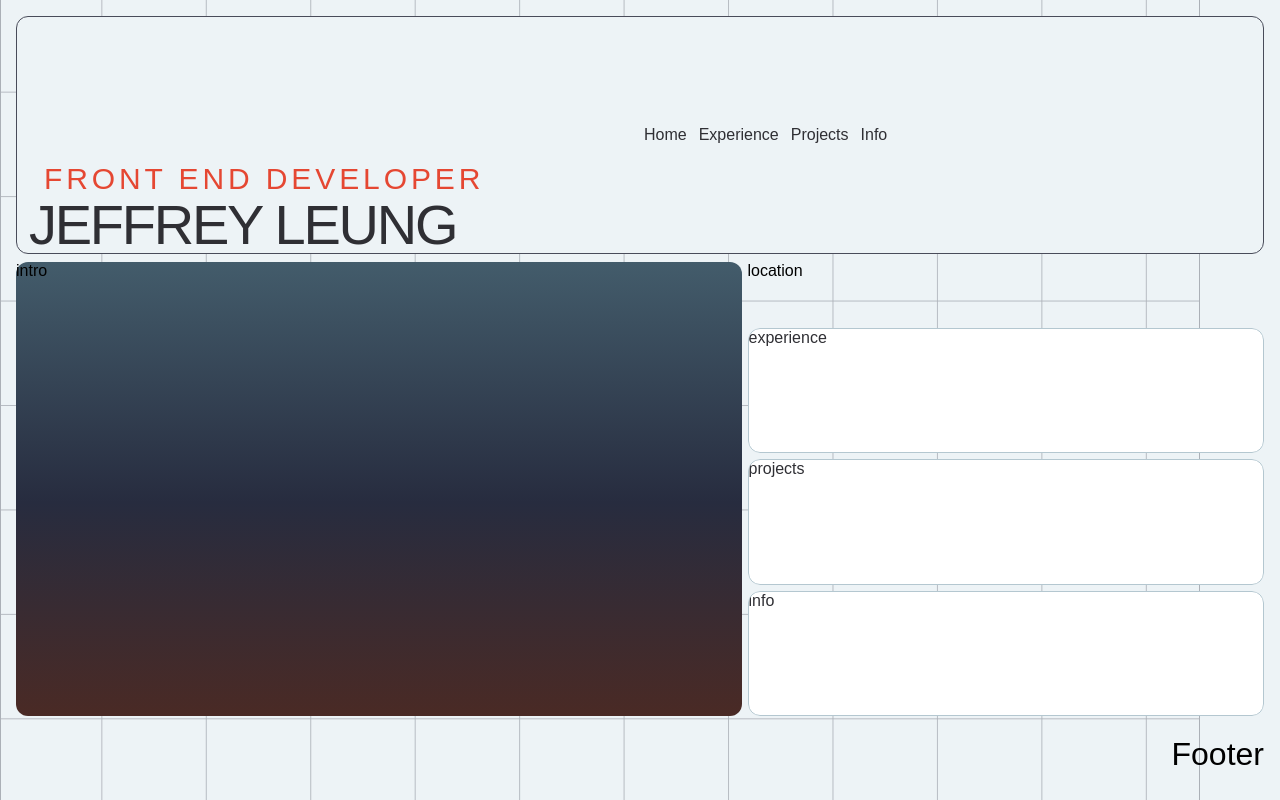
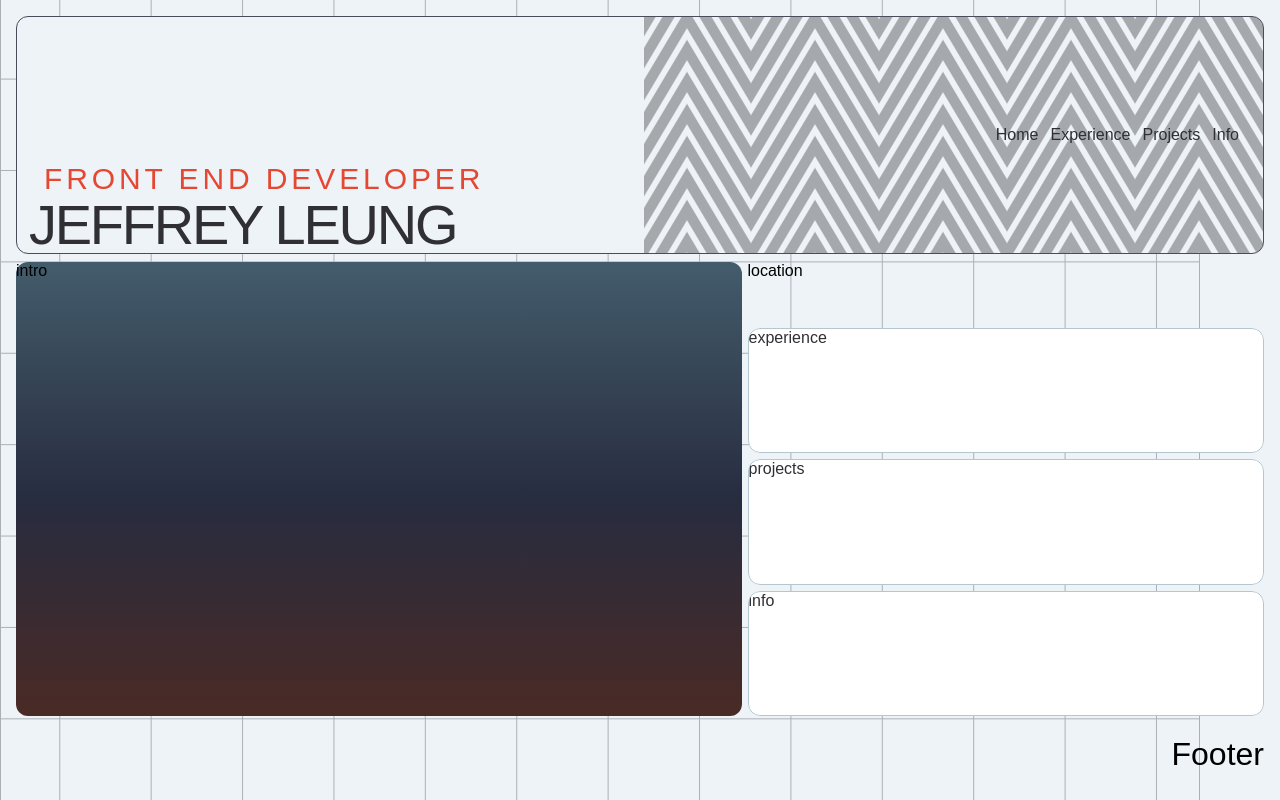
Before and after one commit to jef1993/project-r, a React (Vite) app: page / in a window 1280 px wide. Built offline with nearby package versions, Linux system fonts and the light colour scheme; a web font is replaced by a local one.

Commit message:
wave pattern

```diff
--- a/src/App.tsx
+++ b/src/App.tsx
@@ -102,7 +102,7 @@ function App() {
             }}
             transition={{ delay: isTrasitioned ? 0.45 : 0 }}
           >
-            <Header isAnimated={isAnimated} />
+            <Header isAnimated={isAnimated} y={ySpring} />
 
             <AnimatePresence mode="popLayout">
               <motion.main
--- a/src/layout/BgGrid.tsx
+++ b/src/layout/BgGrid.tsx
@@ -11,13 +11,13 @@ interface BgGridProps {
 
 const BgGrid: React.FC<BgGridProps> = ({
   y,
-  gridSize = 80,
-  strokeWidth = 0.25,
+  gridSize = 70,
+  strokeWidth = 0.3,
 }) => {
   const location = useLocation();
   const isInIndex = location.pathname === "/";
   const { colors } = useTheme();
-  const xOffset = useTransform(y, (y) => -y * 0.15);
+  const xOffset = useTransform(y, (y) => -y * 0.1);
   const pathMid = gridSize / 10;
   const pathEnd = gridSize / 5;
 
@@ -74,8 +74,8 @@ const BgGrid: React.FC<BgGridProps> = ({
           </motion.pattern>
         </defs>
         <motion.rect
-          height="200"
-          width="200"
+          height="100%"
+          width="100%"
           className="grid-ctn"
           fill="url(#Pattern)"
           strokeWidth={strokeWidth}
--- a/src/layout/Header.tsx
+++ b/src/layout/Header.tsx
@@ -1,9 +1,11 @@
 import { Link, useLocation } from "react-router-dom";
-import { motion } from "framer-motion";
 import { StyledHeader, StyledHeaderLogo } from "./styles";
+import { MotionValue, motion, useTransform } from "framer-motion";
+import { fill } from "lodash";
 
 interface HeaderProps {
   isAnimated: boolean;
+  y: MotionValue<number>;
 }
 
 const headerAnimate = {
@@ -23,24 +25,35 @@ const headerAnimate = {
   },
 };
 
-const Header: React.FC<HeaderProps> = ({ isAnimated }) => {
+const Header: React.FC<HeaderProps> = ({ isAnimated, y }) => {
   const { pathname } = useLocation();
   const isInIndex = pathname === "/";
   const animateKey = isInIndex ? "index" : "pages";
+  const offset = useTransform(y, (y) => -y * 0.08);
   const { paddingInline, delay, fontSize, logoMarginLeft, logoSize } =
     headerAnimate[animateKey];
+
+  const waveLinePoints = (offset = 0, strokeWidth = 16) => {
+    return `0,${100 + offset} 0,${
+      100 - strokeWidth + offset
+    } 50,${offset} 100,${100 - strokeWidth + offset} 100,${100 + offset} 50,${
+      strokeWidth + offset
+    }`;
+  };
+
+  const waveLines = () => {};
+
   return (
     <StyledHeader
       className="header"
-      initial={{
-        paddingInline: paddingInline,
-      }}
-      animate={{
-        paddingInline,
-      }}
       transition={{ delay: isAnimated ? 0.45 : 0 }}
     >
-      <StyledHeaderLogo className="header-logo">
+      <StyledHeaderLogo
+        className="header-logo"
+        initial={{ paddingInline }}
+        animate={{ paddingInline }}
+        transition={{ delay: isAnimated ? 0.45 : 0 }}
+      >
         <motion.p
           className="header-logo__title"
           initial={{
@@ -73,6 +86,49 @@ const Header: React.FC<HeaderProps> = ({ isAnimated }) => {
         </motion.p>
       </StyledHeaderLogo>
       <div className="header__pattern">
+        <svg
+          className="header__svg"
+          viewBox="0 0 100 100"
+          xmlns="http://www.w3.org/2000/svg"
+          opacity={0.3}
+        >
+          <defs>
+            <motion.pattern
+              id="arrows"
+              viewBox="0 0 100 100"
+              width="0.1"
+              height="0.1"
+            >
+              <polygon fill="#000000" points={waveLinePoints(75)} />
+              <polygon fill="#000000" points={waveLinePoints(50)} />
+              <polygon fill="#000000" points={waveLinePoints(25)} />
+              <polygon fill="#000000" points={waveLinePoints()} />
+              <polygon fill="#000000" points={waveLinePoints(-25)} />
+              <polygon fill="#000000" points={waveLinePoints(-50)} />
+              <polygon fill="#000000" points={waveLinePoints(-75)} />
+            </motion.pattern>
+            <motion.pattern
+              viewBox="0 0 20 20"
+              width="0.4"
+              height="0.4"
+              id="arrow-box"
+              animate={{ stroke: ["#72eb02", "#aa1a1a"] }}
+              style={{ y: offset }}
+              transition={{
+                duration: 2,
+                repeat: Infinity,
+              }}
+            >
+              <rect
+                width="100%"
+                height="100%"
+                fill="url(#arrows)"
+                strokeWidth={0}
+              ></rect>
+            </motion.pattern>
+          </defs>
+          <motion.rect height="100%" width="100%" fill="url(#arrow-box)" />
+        </svg>
         <div className="links">
           <Link to="">Home</Link>
           <Link to="/experience">Experience</Link>
--- a/src/layout/styles.tsx
+++ b/src/layout/styles.tsx
@@ -18,17 +18,31 @@ export const StyledHeader = styled(motion.header)`
   margin-inline: auto;
   z-index: 10;
   background-color: ${getColors("background")};
-  padding: 0 1.2rem;
   align-items: center;
+  padding: 0;
+  overflow: hidden;
 
   & .header {
     &__pattern {
       grid-area: 1/7/-1/-1;
+      position: relative;
+      overflow: hidden;
+      height: 100%;
+      display: flex;
+      align-items: center;
+      justify-content: flex-end;
 
       & > .links {
         display: flex;
         gap: 12px;
+        margin-right: 2.4rem;
       }
+    }
+
+    &__svg {
+      position: absolute;
+      height: 50vmax;
+      z-index: -1;
     }
   }
 `;
@@ -88,7 +102,7 @@ export const StyledBgGrid = styled(motion.div)`
   background-size: 100px;
   opacity: 0.4;
   overflow: hidden;
-  border-inline: 1px solid ${getColors("borderMain")};
+  border-inline: 1.4px solid ${getColors("borderMain")};
 
   & > svg {
     height: 100vmax;
@@ -96,8 +110,5 @@ export const StyledBgGrid = styled(motion.div)`
     aspect-ratio: 1/-1;
     overflow: hidden;
     transform: scale(1.02);
-
-    & .grid-ctn {
-    }
   }
 `;
--- a/src/pages/styles.tsx
+++ b/src/pages/styles.tsx
@@ -104,12 +104,9 @@ export const StlyedGrids = styled(motion.div)`
       grid-column: 8/-1;
       grid-row-end: span 2;
       border-radius: 1.2rem;
-      /* border: 1px solid #03040d; */
-      /* background: #282a2b; */
       overflow: hidden;
       box-sizing: border-box;
       position: relative;
-      /* box-shadow: 0px 4px 12px 0px rgba(0, 0, 0, 0.3); */
       display: flex;
       flex-direction: column;
 
@@ -118,7 +115,6 @@ export const StlyedGrids = styled(motion.div)`
         overflow: hidden;
         display: flex;
         flex-direction: column;
-        background: #282a2b;
         border: 1px solid transparent;
         border-radius: inherit;
       }
```
